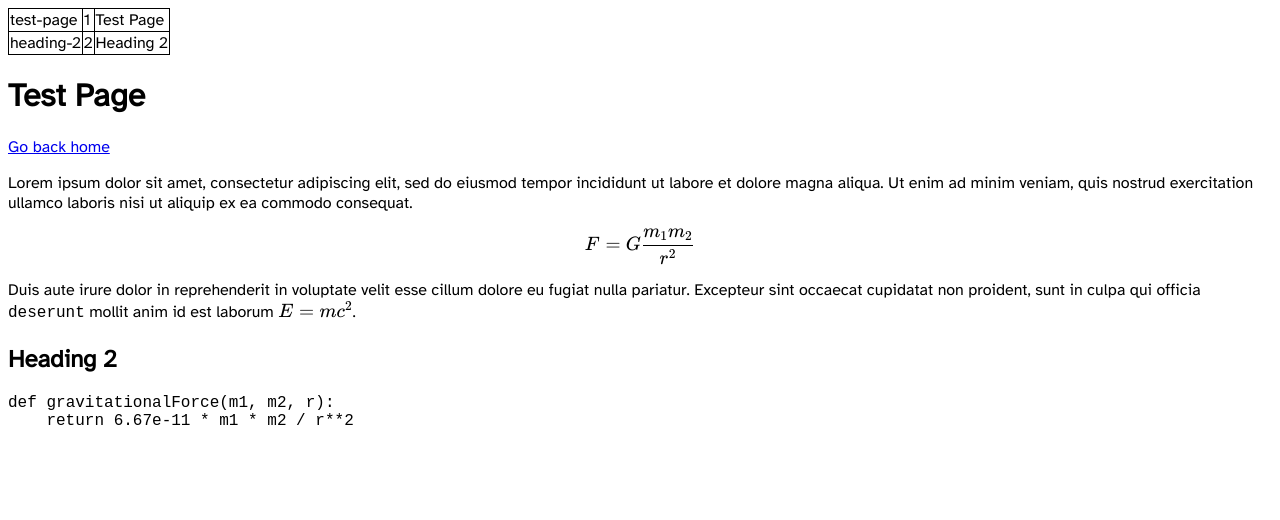
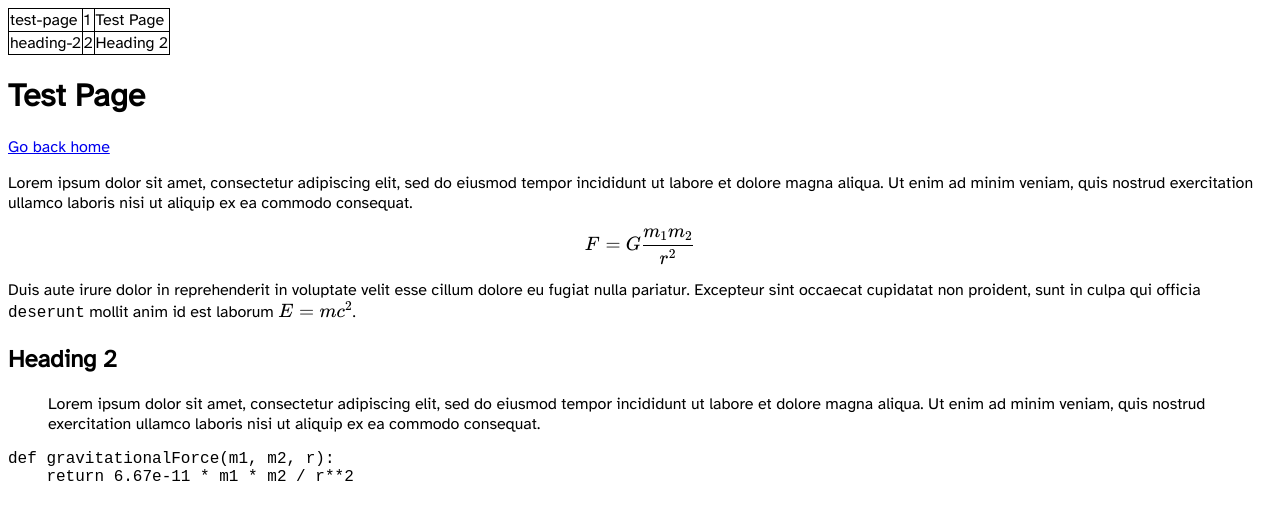
Before and after one commit to aalister/pages-test, a Jekyll site: the page built from subfolder/page.md, in a window 1280 px wide. Shown: the top 520 px of the page. Built offline with Jekyll 4.4.1, drawn with Linux system fonts in a browser that asks for light colours; nearby versions of some CDN libraries; our own code applies the rules of GitHub Pages for plain Markdown files.

Commit message:
Update page.md

````diff
--- a/subfolder/page.md
+++ b/subfolder/page.md
@@ -10,6 +10,8 @@
 
 ## Heading 2
 
+> Lorem ipsum dolor sit amet, consectetur adipiscing elit, sed do eiusmod tempor incididunt ut labore et dolore magna aliqua. Ut enim ad minim veniam, quis nostrud exercitation ullamco laboris nisi ut aliquip ex ea commodo consequat.
+
 ```python
 def gravitationalForce(m1, m2, r):
     return 6.67e-11 * m1 * m2 / r**2
````
